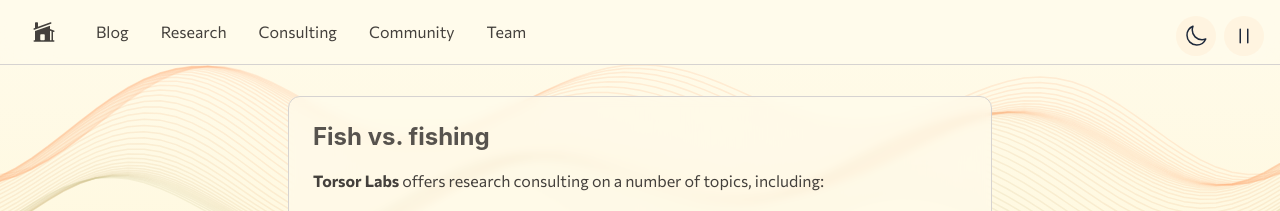
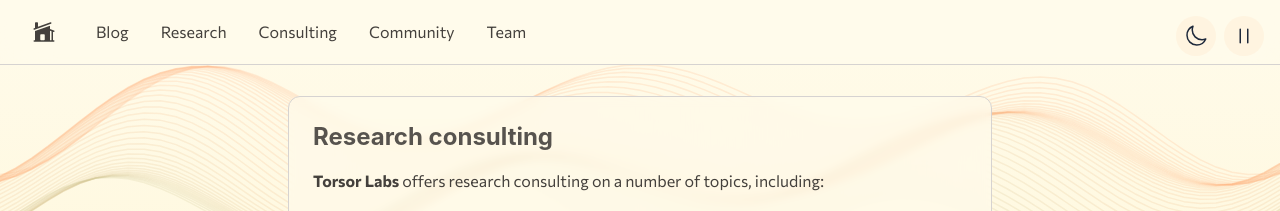
Before and after one commit to torsor-io/torsor-io, a React (Create React App) app: page /#/consulting in a window 1280 px wide. Shown: the top 211 px of the page. Built offline with nearby package versions, Linux system fonts and the light colour scheme; the HTML template or start-up script is replaced by a standard one.

Commit message:
Update index.js

```diff
--- a/src/components/ConsultingPage/index.js
+++ b/src/components/ConsultingPage/index.js
@@ -56,7 +56,7 @@ const ConsultingPage = ({ isDark, setIsDark, waveState, setWaveState }) => {
               className={`rounded-xl p-6 border ${borderColor} ${headerBg} backdrop-blur-sm`}
             >
               <h2 className={`text-2xl font-bold ${textColor} mb-4`}>
-                Fish vs. fishing
+                Research consulting
               </h2>
               <div className={`${subtleText}`}>
                 <p className="mb-4">
```
